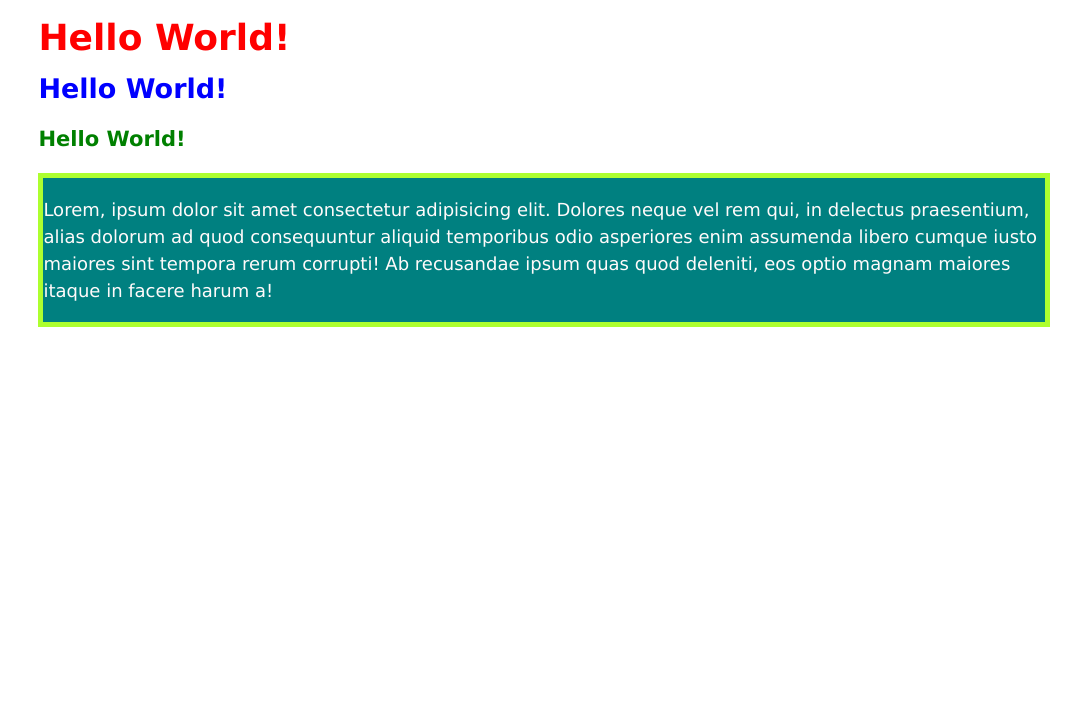
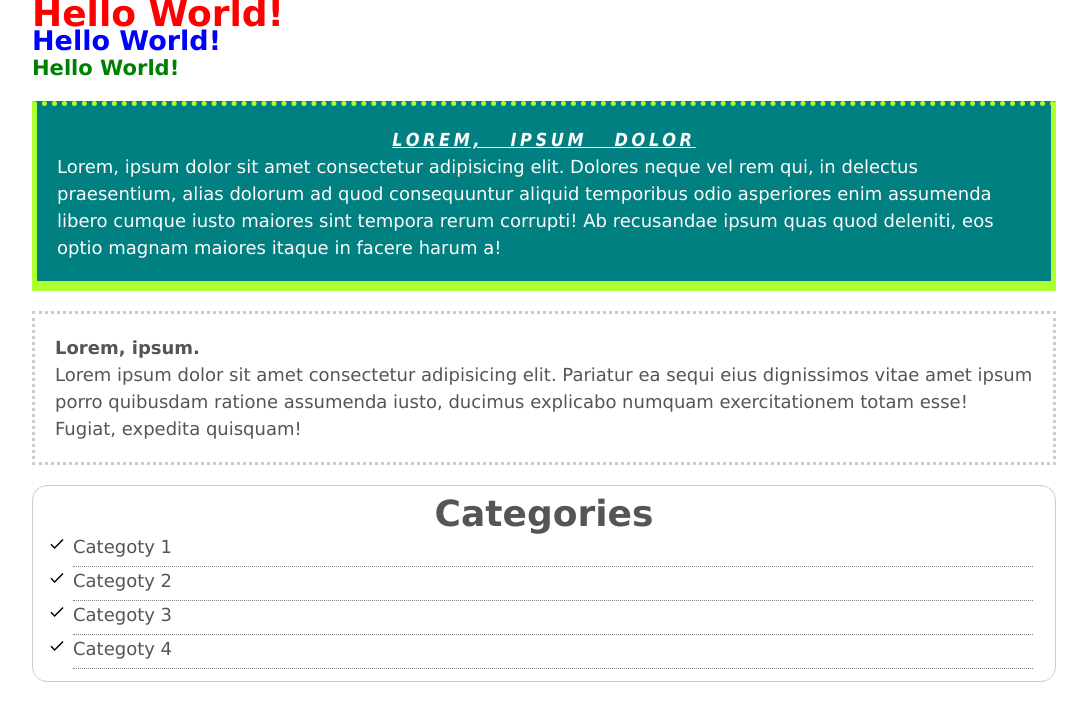
Before and after one commit to NorthmanV/CSSBasics, a plain HTML site: page index.html in a window 1280 px wide. Shown: the whole page, without its empty margins (96-1183 px from the left). Drawn offline with Linux system fonts and the light colour scheme.

Commit message:
URLs and lists investigated

```diff
--- a/css/style.css
+++ b/css/style.css
@@ -1,3 +1,7 @@
+* { /* apply for all elements */
+    padding: 0;
+    margin: 0;
+}
 h3 {
     color: green;
 }
@@ -19,9 +23,61 @@ body {
 .box-1 {
     background-color: teal;
     color: snow;
+    border: 5px greenyellow solid;
+    /* can be done for each side
     border-right: 5px greenyellow solid;
     border-left: 5px greenyellow solid;
     border-top: 5px greenyellow solid;
-    border-bottom: 5px greenyellow solid;
-
+    border-bottom: 5px greenyellow solid; */
+    border-bottom-width: 10px;
+    border-top-style: dotted;
+    padding: 20px; /* add space inside the element */
+    margin: 20px 0; /* add space outside the element, 20 - for top and bottom, 0 - for left and right */
 }
+.box-1 h4 { /* applied only for header inside this class */
+    font-family: Tahoma, Geneva, Verdana, sans-serif;
+    font-weight: 800;
+    font-style: italic;
+    text-decoration: underline;
+    text-transform: uppercase;
+    letter-spacing: 0.2em;
+    word-spacing: 1em;
+    text-align: center;
+}
+.box-2 {
+    border: 3px dotted #ccc;
+    padding: 20px;
+    margin: 20px 0;
+}
+.categories {
+    border: 1px solid #ccc;
+    padding: 10px 20px 10px 20px;
+    border-radius: 15px;
+}
+.categories h1 {
+    text-align: center;
+    padding: 4px;
+}
+.categories ul {
+    padding: 2px;
+    padding-left: 20px;
+    list-style: none;
+}
+.categories li {
+    padding-bottom: 6px;
+    border-bottom: dotted 1px gray;
+    list-style-image: url("../images/check.png");
+}
+a {
+    text-decoration: none;
+    color: #555555;
+}
+a:hover {
+    color: royalblue;
+}
+a:active {
+    color: orange;
+}
+a:visited {
+    color: lightslategray;
+}
--- a/index.html
+++ b/index.html
@@ -15,6 +15,7 @@
         <h2>Hello World!</h2> <!--internal css-->
         <h3>Hello World!</h3> <!--external css-->
         <div class="box-1">
+            <h4>Lorem, ipsum dolor</h4>
             <p>
                 Lorem, ipsum dolor sit amet consectetur adipisicing elit.
                 Dolores neque vel rem qui, in delectus praesentium, alias dolorum
@@ -24,6 +25,24 @@
                 harum a!
             </p>
         </div>
+        <div class="box-2">
+            <h4>Lorem, ipsum.</h4>
+            <p>
+                Lorem ipsum dolor sit amet consectetur adipisicing elit.
+                Pariatur ea sequi eius dignissimos vitae amet ipsum porro quibusdam
+                ratione assumenda iusto, ducimus explicabo numquam exercitationem
+                totam esse! Fugiat, expedita quisquam!
+            </p>
+        </div>
+        <div class="categories">
+            <h1>Categories</h1>
+                <ul>
+                    <li><a href="#">Categoty 1</a></li>
+                    <li><a href="#">Categoty 2</a></li>
+                    <li><a href="#">Categoty 3</a></li>
+                    <li><a href="#">Categoty 4</a></li>
+                </ul>
+        </div>
     </div>
 
 </body>
```
Also changed, not shown: images/check.png (added).
